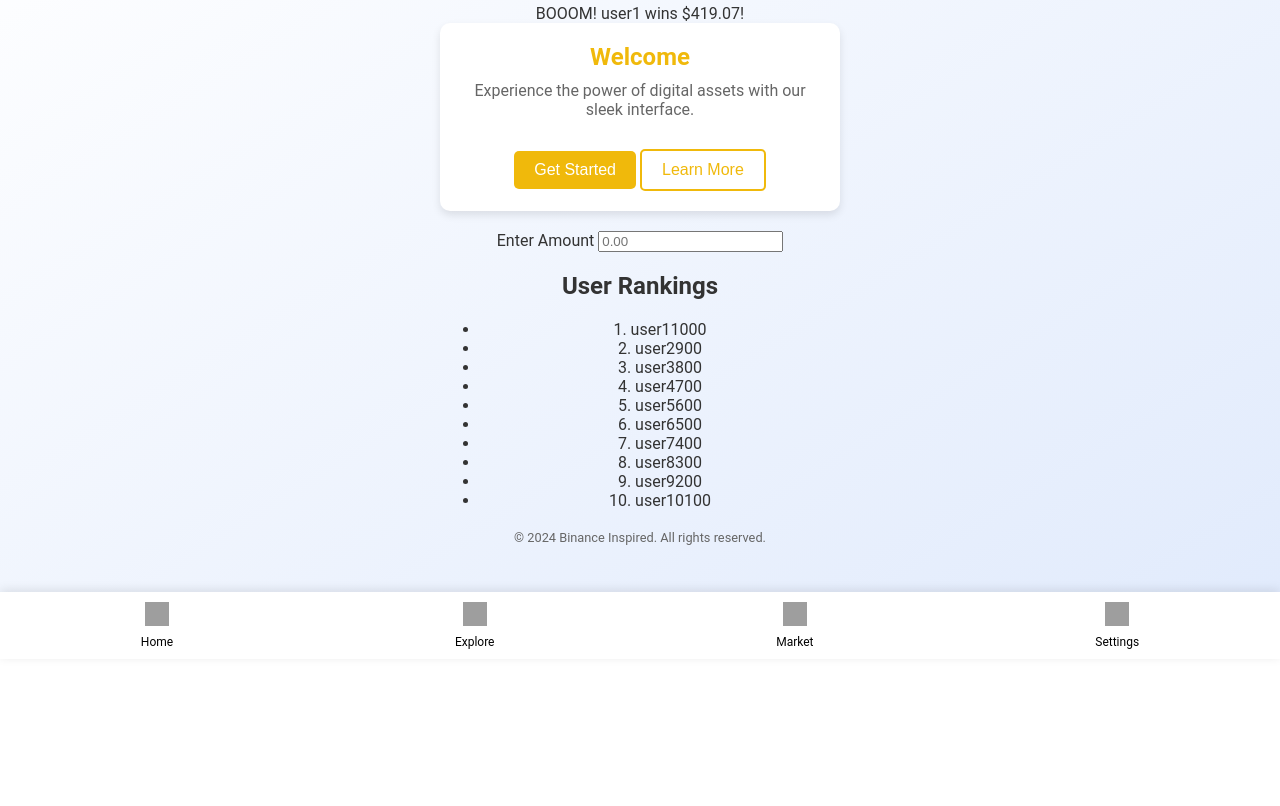
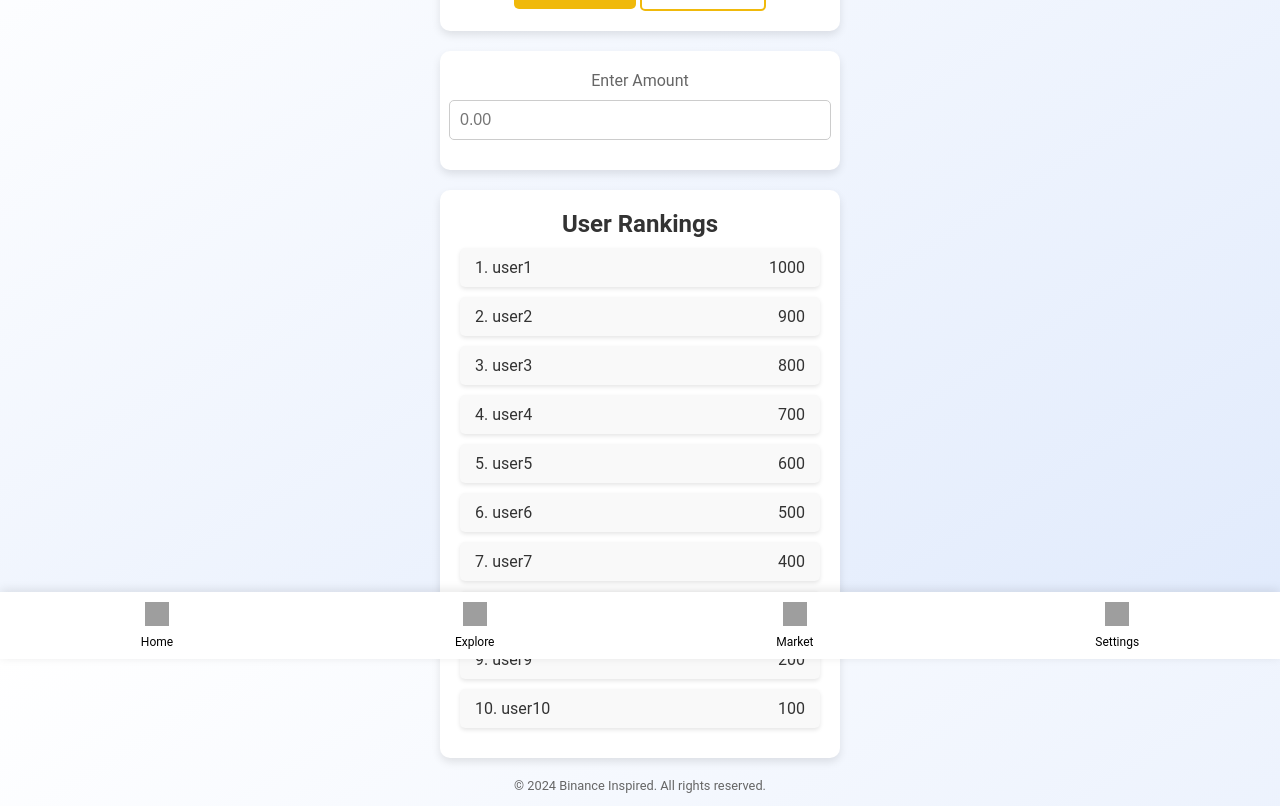
Before and after one commit to hsngs14/static, a plain HTML site: page index.html in a window 1280 px wide. Shown: the part 141-947 px from the top of the page. Before the commit the page ends 800 px from the top, so only its background shows below. Drawn offline with Linux system fonts and the light colour scheme; grey boxes are pictures that could not be loaded.

Commit message:
Update styles.css

```diff
--- a/styles.css
+++ b/styles.css
@@ -18,17 +18,13 @@ body {
     margin-bottom: 80px;
 }
 
-.explore-container {
-    max-width: 800px;
-}
-
 .header h1 {
     font-size: 1.8em;
     margin-bottom: 20px;
     color: #333333;
 }
 
-.card, .creative-card {
+.card {
     background-color: #ffffff;
     padding: 20px;
     border-radius: 10px;
@@ -36,40 +32,27 @@ body {
     margin-bottom: 20px;
 }
 
-.card h2, .creative-section h2 {
+.card h2 {
     margin: 0 0 10px;
     font-size: 1.5em;
     color: #F0B90B;
 }
 
-.card p, .creative-card p {
+.card p {
     margin: 0 0 20px;
     font-size: 1em;
     color: #666666;
-}
-
-.creative-section {
-    margin-top: 20px;
-}
-
-.creative-grid {
-    display: grid;
-    grid-template-columns: repeat(auto-fit, minmax(200px, 1fr));
-    gap: 20px;
-}
-
-.btn-primary, .btn-secondary {
-    padding: 10px 20px;
-    border-radius: 5px;
-    font-size: 1em;
-    cursor: pointer;
-    transition: background-color 0.3s ease, transform 0.3s ease;
 }
 
 .btn-primary {
     background-color: #F0B90B;
     color: #ffffff;
     border: none;
+    padding: 10px 20px;
+    border-radius: 5px;
+    font-size: 1em;
+    cursor: pointer;
+    transition: background-color 0.3s ease, transform 0.3s ease;
 }
 
 .btn-primary:hover {
@@ -81,13 +64,116 @@ body {
     background-color: #ffffff;
     color: #F0B90B;
     border: 2px solid #F0B90B;
+    padding: 10px 20px;
+    border-radius: 5px;
+    font-size: 1em;
+    cursor: pointer;
     margin-top: 10px;
+    transition: background-color 0.3s ease, transform 0.3s ease;
 }
 
 .btn-secondary:hover {
     background-color: #F0B90B;
     color: #ffffff;
     transform: translateY(-3px);
+}
+
+.input-group {
+    background-color: #ffffff;
+    padding: 20px;
+    border-radius: 10px;
+    box-shadow: 0 4px 8px rgba(0, 0, 0, 0.1);
+    margin-bottom: 20px;
+    display: flex;
+    flex-direction: column;
+    align-items: center;
+}
+
+.input-group label {
+    display: block;
+    margin-bottom: 10px;
+    font-size: 1em;
+    color: #666666;
+}
+
+.input-group input {
+    width: 100%;
+    padding: 10px;
+    border: 1px solid #cccccc;
+    border-radius: 5px;
+    font-size: 1em;
+    color: #333333;
+    background-color: #ffffff;
+    margin-bottom: 10px;
+}
+
+.input-group input:focus {
+    border-color: #F0B90B;
+    outline: none;
+}
+
+.user-list {
+    background-color: #ffffff;
+    padding: 20px;
+    border-radius: 10px;
+    box-shadow: 0 4px 8px rgba(0, 0, 0, 0.1);
+    margin-bottom: 20px;
+}
+
+.user-list h2 {
+    margin: 0 0 10px;
+    font-size: 1.5em;
+    color: #333333;
+}
+
+.user-list ul {
+    list-style: none;
+    padding: 0;
+    margin: 0;
+}
+
+.user-list li {
+    display: flex;
+    justify-content: space-between;
+    padding: 10px 15px;
+    margin-bottom: 10px;
+    border-radius: 5px;
+    background-color: #f9f9f9;
+    box-shadow: 0 2px 4px rgba(0, 0, 0, 0.1);
+    transition: background-color 0.3s ease, transform 0.3s ease;
+}
+
+.user-list li:hover {
+    background-color: #e6e6e6;
+    transform: translateY(-3px);
+}
+
+.winner {
+    display: none;
+    background-color: #ffefc2;
+    padding: 20px;
+    border-radius: 10px;
+    box-shadow: 0 4px 8px rgba(0, 0, 0, 0.1);
+    margin-bottom: 20px;
+    font-size: 1.5em;
+    color: #ff6347;
+    font-weight: bold;
+    animation: shake 0.5s;
+    animation-iteration-count: 5;
+}
+
+@keyframes shake {
+    0% { transform: translate(1px, 1px) rotate(0deg); }
+    10% { transform: translate(-1px, -2px) rotate(-1deg); }
+    20% { transform: translate(-3px, 0px) rotate(1deg); }
+    30% { transform: translate(3px, 2px) rotate(0deg); }
+    40% { transform: translate(1px, -1px) rotate(1deg); }
+    50% { transform: translate(-1px, 2px) rotate(-1deg); }
+    60% { transform: translate(-3px, 1px) rotate(0deg); }
+    70% { transform: translate(3px, 1px) rotate(-1deg); }
+    80% { transform: translate(-1px, -1px) rotate(1deg); }
+    90% { transform: translate(1px, 2px) rotate(0deg); }
+    100% { transform: translate(1px, -2px) rotate(-1deg); }
 }
 
 .footer {
```
